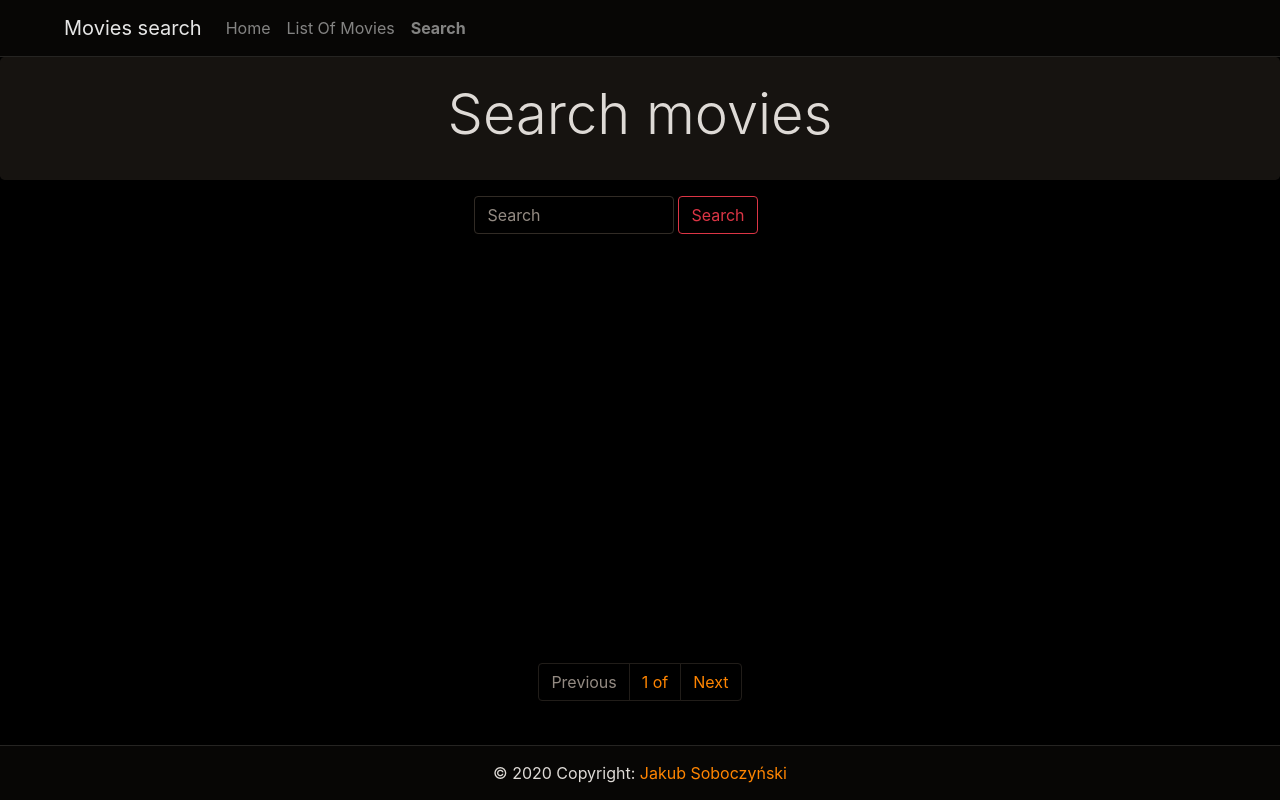
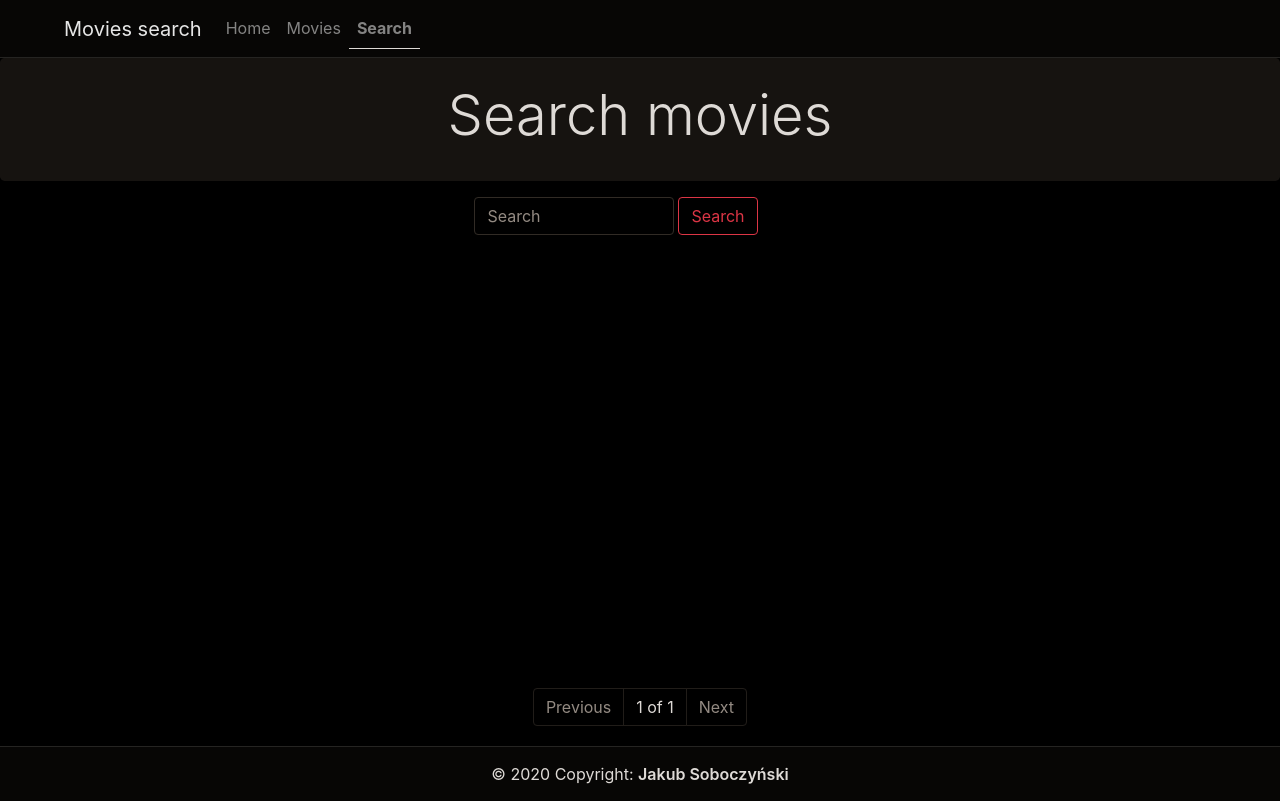
Before and after one commit to teziovsky/movie-search-engine, a Vue app: page /search in a window 1280 px wide. Built offline with nearby package versions, Linux system fonts and the light colour scheme.

Commit message:
Updated last changed about transitions and styles.

```diff
--- a/src/App.vue
+++ b/src/App.vue
@@ -25,8 +25,7 @@ html {
     filter: invert(100%);
 }
 
-img,
-button {
+img {
     filter: invert(100%);
 }
 
--- a/src/components/CategoryCard/MovieCard.vue
+++ b/src/components/CategoryCard/MovieCard.vue
@@ -27,12 +27,13 @@ export default {
 a {
     color: #212529;
     text-decoration: none;
+    transition: transform 0.25s ease;
 
     &:hover {
         border: 1px solid rgba($color: #000000, $alpha: 0.4);
-
+        transform: scale(1.1);
         & .title {
-            text-shadow: 0.5px 0px 0px rgba($color: #000000, $alpha: 0.5);
+            text-shadow: 0.5px 0px 0px rgba($color: #000000, $alpha: 0.7);
         }
     }
 }
--- a/src/components/Footer.vue
+++ b/src/components/Footer.vue
@@ -1,7 +1,11 @@
 <template>
     <footer class="copyright">
         © 2020 Copyright:
-        <a href="https://linkedin.com/in/jakubsoboczynski/">Jakub Soboczyński</a>
+        <a
+            href="https://linkedin.com/in/jakubsoboczynski/"
+            target="_blank"
+            rel="noopener noreferrer"
+        >Jakub Soboczyński</a>
     </footer>
 </template>
 
@@ -19,4 +23,15 @@ export default {
     margin-top: 20px;
     text-align: center;
 }
+
+a {
+    color: #212529;
+    border-bottom: 1px solid transparent;
+    transition: border-bottom 0.3s ease;
+    font-weight: 600;
+    &:hover {
+        text-decoration: none;
+        border-bottom: 1px solid #212529;
+    }
+}
 </style>
--- a/src/components/MovieTile.vue
+++ b/src/components/MovieTile.vue
@@ -47,6 +47,15 @@ export default {
 a {
     color: #212529;
     text-decoration: none;
+    transition: transform 0.25s ease;
+
+    &:hover {
+        border: 1px solid rgba($color: #000000, $alpha: 0.4);
+        transform: scale(1.1);
+        & .title {
+            text-shadow: 0.5px 0px 0px rgba($color: #000000, $alpha: 0.7);
+        }
+    }
 }
 .card {
     width: 300px;
@@ -58,4 +67,10 @@ a {
     object-position: center;
     width: inherit;
 }
+
+@media only screen and (max-width: 768px) {
+    .card {
+        width: 85vw;
+    }
+}
 </style>
--- a/src/components/Navbar.vue
+++ b/src/components/Navbar.vue
@@ -1,27 +1,48 @@
 <template>
     <nav class="border-b navbar navbar-expand-lg navbar-light bg-light">
-        <a class="navbar-brand ml-lg-5" href="#">Movies search</a>
+        <a
+            class="navbar-brand ml-lg-5"
+            href="https://github.com/teziovsky/movie-search-engine"
+            target="_blank"
+            rel="noopener noreferrer"
+        >Movies search</a>
         <button
             class="navbar-toggler"
             type="button"
             data-toggle="collapse"
-            data-target="#navbarTogglerDemo01"
-            aria-controls="navbarTogglerDemo01"
+            data-target="#navbarToggler"
+            aria-controls="navbarToggler"
             aria-expanded="false"
             aria-label="Toggle navigation"
         >
             <span class="navbar-toggler-icon"></span>
         </button>
-        <div class="justify-content-end collapse navbar-collapse" id="navbarTogglerDemo01">
+        <div class="justify-content-end collapse navbar-collapse" id="navbarToggler">
             <ul class="navbar-nav mr-auto mt-2 mt-lg-0">
                 <li class="nav-item">
-                    <router-link to="/" class="nav-link" exact>Home</router-link>
+                    <router-link
+                        to="/"
+                        class="nav-link"
+                        data-toggle="collapse"
+                        data-target=".navbar-collapse.show"
+                        exact
+                    >Home</router-link>
                 </li>
                 <li class="nav-item">
-                    <router-link to="/movies/" class="nav-link">List Of Movies</router-link>
+                    <router-link
+                        to="/movies/"
+                        class="nav-link"
+                        data-toggle="collapse"
+                        data-target=".navbar-collapse.show"
+                    >Movies</router-link>
                 </li>
                 <li class="nav-item">
-                    <router-link to="/search" class="nav-link">Search</router-link>
+                    <router-link
+                        to="/search"
+                        class="nav-link"
+                        data-toggle="collapse"
+                        data-target=".navbar-collapse.show"
+                    >Search</router-link>
                 </li>
             </ul>
         </div>
@@ -35,11 +56,24 @@ export default {
 </script>
 
 <style lang="scss" scoped>
+button:focus {
+    outline: none;
+    border: 1px solid #23caba;
+    border-radius: 0.25rem;
+}
+.nav-link {
+    border-bottom: 1px solid transparent;
+    transition: border-bottom 0.3s ease;
+    &:hover {
+        border-bottom: 1px solid #212529;
+    }
+}
 .border-b {
     border-bottom: 1px solid #dadbdd;
 }
 
 .router-link-active {
     font-weight: 700;
+    border-bottom: 1px solid #212529;
 }
 </style>
--- a/src/components/Pagination.vue
+++ b/src/components/Pagination.vue
@@ -1,11 +1,14 @@
 <template>
-    <nav aria-label="Page navigation example">
+    <nav aria-label="Page navigation" class="mt-4">
         <ul class="pagination justify-content-center">
             <li class="page-item" :class="page === 1 ? 'disabled' : ''">
                 <a class="page-link" @click="prevPage">Previous</a>
             </li>
-            <li class="page-link" style="background-color: inherit">{{page}} of {{lastPage}}</li>
-            <li class="page-item" :class="page === lastPage ? 'disabled' : ''">
+            <li
+                class="page-link"
+                style="background-color: inherit"
+            >{{page}} of {{lastPage==null ? 1 : lastPage}}</li>
+            <li class="page-item" :class="page === lastPage || lastPage === null ? 'disabled' : ''">
                 <a class="page-link" @click="nextPage">Next</a>
             </li>
         </ul>
@@ -21,4 +24,12 @@ export default {
 a:hover {
     cursor: pointer;
 }
+
+button {
+    filter: invert(100%);
+}
+
+.page-link {
+    color: #212529;
+}
 </style>
--- a/src/views/Home.vue
+++ b/src/views/Home.vue
@@ -1,17 +1,19 @@
 <template>
-    <div>
+    <div class="min-height">
         <div class="jumbotron m-0 p-4 text-center">
             <h1 class="display-4">Movies search!</h1>
             <p
                 class="lead"
             >This is a simple website to search movies from The movies DB API. Created for the needs of recruitment to Junior Frontend Developer.</p>
         </div>
+        <div class="min-height-content">
             <CategoryCard
                 v-for="title in titles"
                 :key="title"
                 :title="title"
                 :category="title=='Now Playing' ? nowPlaying : title=='Most Popular' ? mostPopular : title=='Top Rated' ? topRated : null"
             />
+        </div>
     </div>
 </template>
 
@@ -41,4 +43,11 @@ export default {
 </script>
 
 <style lang="scss" scoped>
+.min-height {
+    min-height: calc(100vh - 132px);
+
+    &-content {
+        min-height: calc(100vh - 387px);
+    }
+}
 </style>
--- a/src/views/Movies.vue
+++ b/src/views/Movies.vue
@@ -1,9 +1,9 @@
 <template>
-    <div>
+    <div class="min-height">
         <div class="jumbotron m-0 p-4 text-center">
             <h1 class="display-4">List of movies</h1>
         </div>
-        <div class="select">
+        <div class="select my-3">
             <label for="select">Sort by:</label>
             <select id="select" class="custom-select" v-model="sortBy">
                 <option value="popularity.desc" selected>Popularity ↓</option>
@@ -12,7 +12,7 @@
                 <option value="original_title.asc">Original title ↑</option>
             </select>
         </div>
-        <div class="d-flex flex-wrap justify-content-center">
+        <div class="min-height-content d-flex flex-wrap justify-content-center">
             <MovieTile v-for="movie in showMovies" :movie="movie" :key="movie.id" />
         </div>
         <Pagination :page="page" :lastPage="lastPage" :prevPage="prevPage" :nextPage="nextPage" />
@@ -29,7 +29,6 @@ export default {
         return {
             page: 1,
             perPage: 20,
-            loading: true,
         };
     },
     computed: {
@@ -40,7 +39,7 @@ export default {
             return this.allMovies.slice(start, end);
         },
         lastPage() {
-            return this.$store.state.lastPageNr;
+            return this.$store.state.lastPageMovies;
         },
         sortBy: {
             get() {
@@ -79,13 +78,19 @@ export default {
 </script>
 
 <style lang="scss" scoped>
+.min-height {
+    min-height: calc(100vh - 132px);
+
+    &-content {
+        min-height: calc(100vh - 387px);
+    }
+}
+
 .select {
     display: flex;
     flex: column;
     align-items: baseline;
     justify-content: center;
-    margin-top: 1em;
-    margin-bottom: 5px;
 }
 
 .custom-select {
```
Lines whose indentation alone changed are shown as unchanged.
